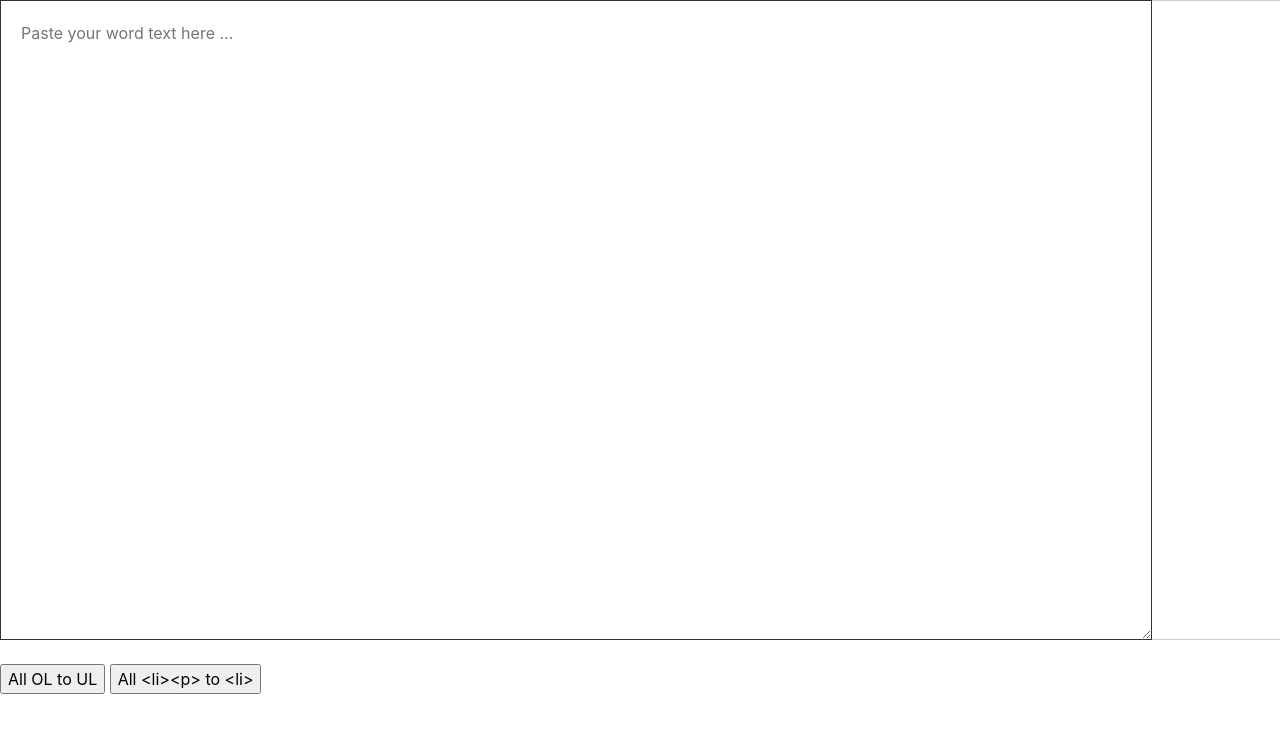
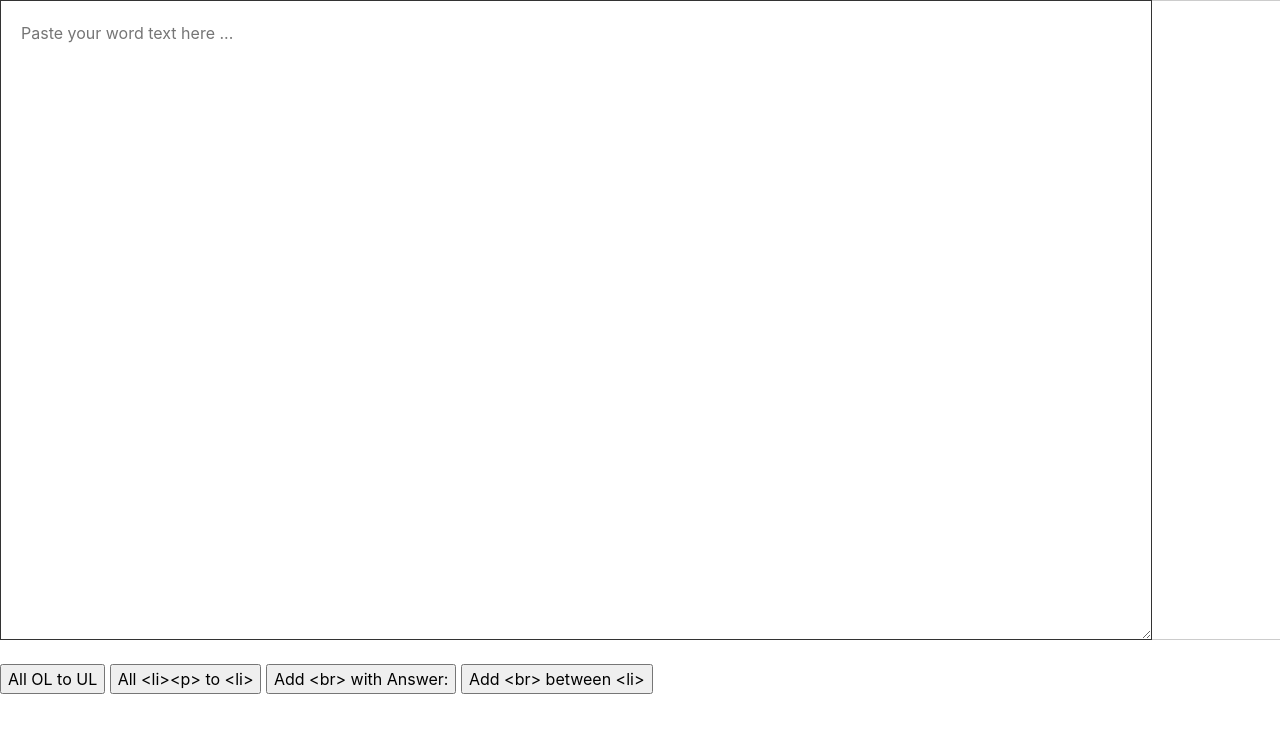
Before and after one commit to it-code-lab/wordhtmlformatter, a plain HTML site: page index.html in a window 1280 px wide. Shown: the top 732 px of the page. Drawn offline with nearby package versions, Linux system fonts and the light colour scheme.

Commit message:
added buttons

```diff
--- a/index.html
+++ b/index.html
@@ -40,6 +40,8 @@
   <!-- <button onclick="replaceAllOL()">All OL to UL</button> -->
   <input type="button" value="All OL to UL" onclick="replaceAllOL()">
   <input type="button" value="All <li><p> to <li>" onclick="replaceAllLiP()">
+  <input type="button" value="Add <br> with Answer:" onclick="addBrWithAns()">
+  <input type="button" value="Add <br> between <li>" onclick="addBrBtLI()">
 </div>
 <!-- partial -->
   <script src='https://cdnjs.cloudflare.com/ajax/libs/vue/2.5.13/vue.min.js'></script>
--- a/script.js
+++ b/script.js
@@ -125,6 +125,20 @@ function replaceAllLiP(){
   document.getElementById("inputArea").value = newInput;
   navigator.clipboard.writeText(newInput);
 }
+
+function addBrWithAns(){
+  var newInput = document.getElementById("inputArea").value;
+  newInput= replaceAll2(newInput,'Answer:', '<br>Answer:');
+  document.getElementById("inputArea").value = newInput;
+  navigator.clipboard.writeText(newInput);
+}
+
+function addBrBtLI(){
+  var newInput = document.getElementById("inputArea").value;
+  newInput= replaceAll2(newInput,'</li><li>', '</li><br><li>');
+  document.getElementById("inputArea").value = newInput;
+  navigator.clipboard.writeText(newInput);
+}
 function escapeRegExp2(string) {
   return string.replace(/[.*+?^${}()|[\]\\]/g, '\\$&'); // $& means the whole matched string
 }
```
